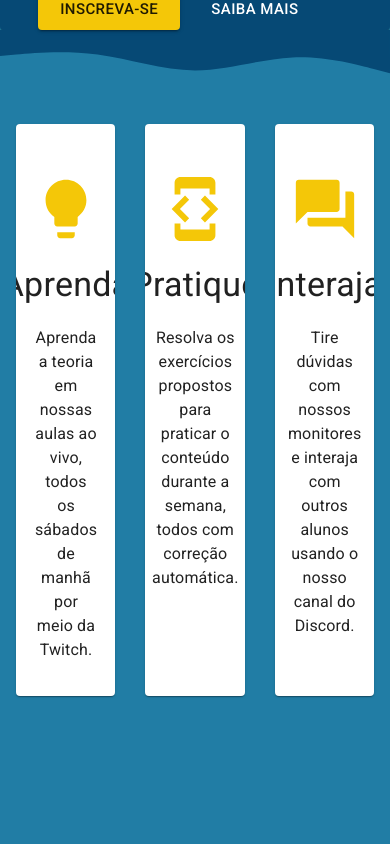
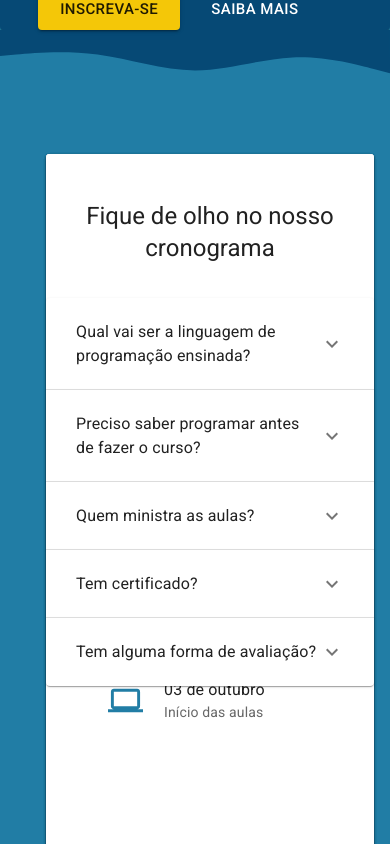
Before and after one commit to feumpi/introinscricao, a Next.js app: page / in a window 390 px wide. Shown: the part 740-1584 px from the top of the page. Built offline with nearby package versions, Linux system fonts and the light colour scheme.

Commit message:
Make the about grid responsive

```diff
--- a/components/AboutSection.js
+++ b/components/AboutSection.js
@@ -34,15 +34,33 @@ const AboutSection = () => {
       <Container
         sx={{
           display: "grid",
-          gridTemplateColumns: "repeat(6, 1fr)",
-          gridTemplateRows: "auto 100px auto 100px auto",
-          gridTemplateAreas: `
+          gridTemplateColumns: {
+            sm: "1fr",
+            md: "repeat(6, 1fr)",
+          },
+          gridTemplateRows: {
+            sm: "auto auto auto 50px auto auto 50px auto",
+            md: "auto 100px auto 100px auto",
+          },
+          gridTemplateAreas: {
+            sm: `
+            "about1"
+            "about2"
+            "about3"
+            "."
+            "requirements"
+            "schedule"
+            "."
+            "faq"
+            `,
+            md: `
             "about1 about1 about2 about2 about3 about3"
             ". . . . . ."
             "requirements requirements requirements schedule schedule schedule"
             ". . . . . ."
             "faq faq faq faq faq faq"
           `,
+          },
           gridGap: "30px",
           alignItems: "stretch",
           paddingBottom: "200px",
```
